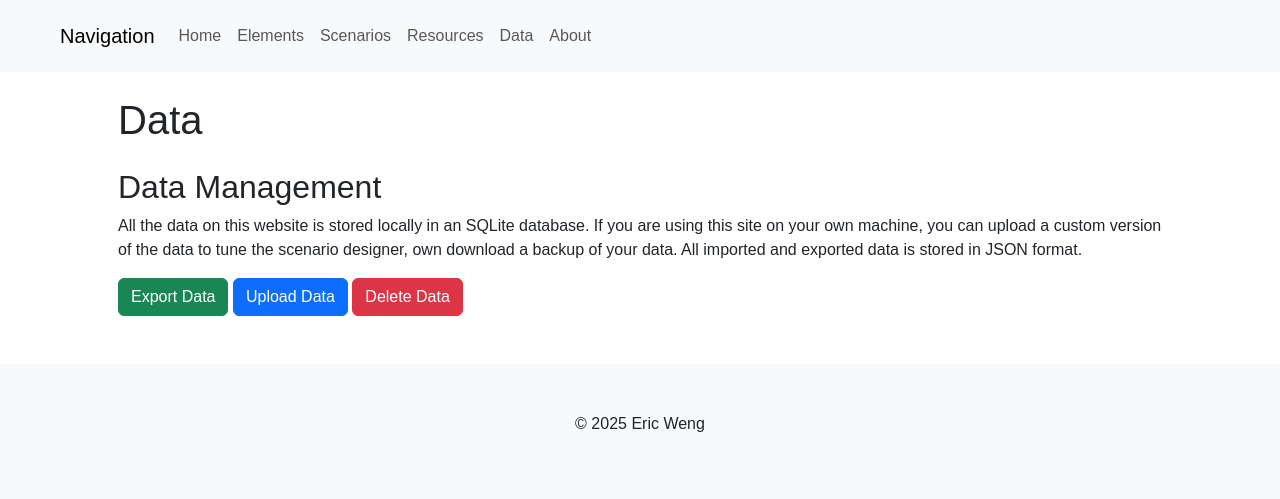
After one commit to qgt7zm/capstone-project, a Django app: page /data in a window 1280 px wide. The commit adds this page. Shown: the top 499 px of the page. Run offline with Django 5.2, Linux system fonts and the light colour scheme; some libraries are stand-ins or nearby versions.

Commit message:
Export models to JSON

```diff
--- a/myapp/templates/myapp/base.html
+++ b/myapp/templates/myapp/base.html
@@ -41,6 +41,9 @@
                     <a class="nav-link" href="{% url 'myapp:resources' %}">Resources</a>
                 </li>
                 <li class="nav-item">
+                    <a class="nav-link" href="{% url 'myapp:data' %}">Data</a>
+                </li>
+                <li class="nav-item">
                     <a class="nav-link" href="{% url 'myapp:about' %}">About</a>
                 </li>
             </ul>
--- /dev/null
+++ b/myapp/templates/myapp/data.html
@@ -0,0 +1,27 @@
+{% extends "myapp/base.html" %}
+
+<!--Metadata-->
+{% block description %}Gamification learning tool data management{% endblock %}
+{% block title %}Data – Gamification Learning Tool{% endblock %}
+
+<!--Main Content-->
+{% block main %}
+<h1>Data</h1>
+
+<section class="my-4">
+    <h2>Data Management</h2>
+    <p>
+        All the data on this website is stored locally in an SQLite database.
+        If you are using this site on your own machine, you can upload a custom
+        version of the data to tune the scenario designer, own download a backup
+        of your data. All imported and exported data is stored in JSON format.
+    </p>
+
+    <div class="grid gap-3">
+        <a class="btn btn-success" href="{% url 'myapp:data_export' %}">Export Data</a>
+        <a class="btn btn-primary" href="#">Upload Data</a>
+        <a class="btn btn-danger" href="#">Delete Data</a>
+    </div>
+</section>
+
+{% endblock %}
--- a/myapp/urls.py
+++ b/myapp/urls.py
@@ -13,5 +13,7 @@ urlpatterns = [
     path("elements", views.elements, name="elements"),
     path("scenarios", views.scenarios, name="scenarios"),
     path("resources", views.resources, name="resources"),
+    path("data", views.data, name="data"),
+    path("data/export", views.data_export, name="data_export"),
     path("about", views.about, name="about"),
 ]
--- a/myapp/views.py
+++ b/myapp/views.py
@@ -1,9 +1,12 @@
 """
 Views for myapp application.
 """
-from django.http import HttpResponse, HttpResponseRedirect
+from django.core import serializers
+from django.http import HttpResponse, HttpResponseRedirect, JsonResponse
 from django.shortcuts import render
 from django.urls import reverse
+
+import json
 
 from .models import *
 
@@ -44,6 +47,31 @@ def resources(request) -> HttpResponse:
     )
 
 
+def data(request) -> HttpResponse:
+    return render(
+        request,
+        "myapp/data.html"
+    )
+
+
+def data_export(request) -> HttpResponse:
+    # Export data to json
+    # Source: https://docs.djangoproject.com/en/5.1/topics/serialization/
+    model_classes = [
+        Author,
+        Resource,
+        ResourceAuthor,
+    ]
+
+    # Combine json arrays
+    all_data = []
+    for model_class in model_classes:
+        model_data = model_class.objects.all().order_by("pk")
+        json_str = serializers.serialize("json", model_data)
+        all_data += json.loads(json_str)
+    return JsonResponse(all_data, safe=False)  # Need to export array
+
+
 def about(request) -> HttpResponse:
     return render(
         request,
```
